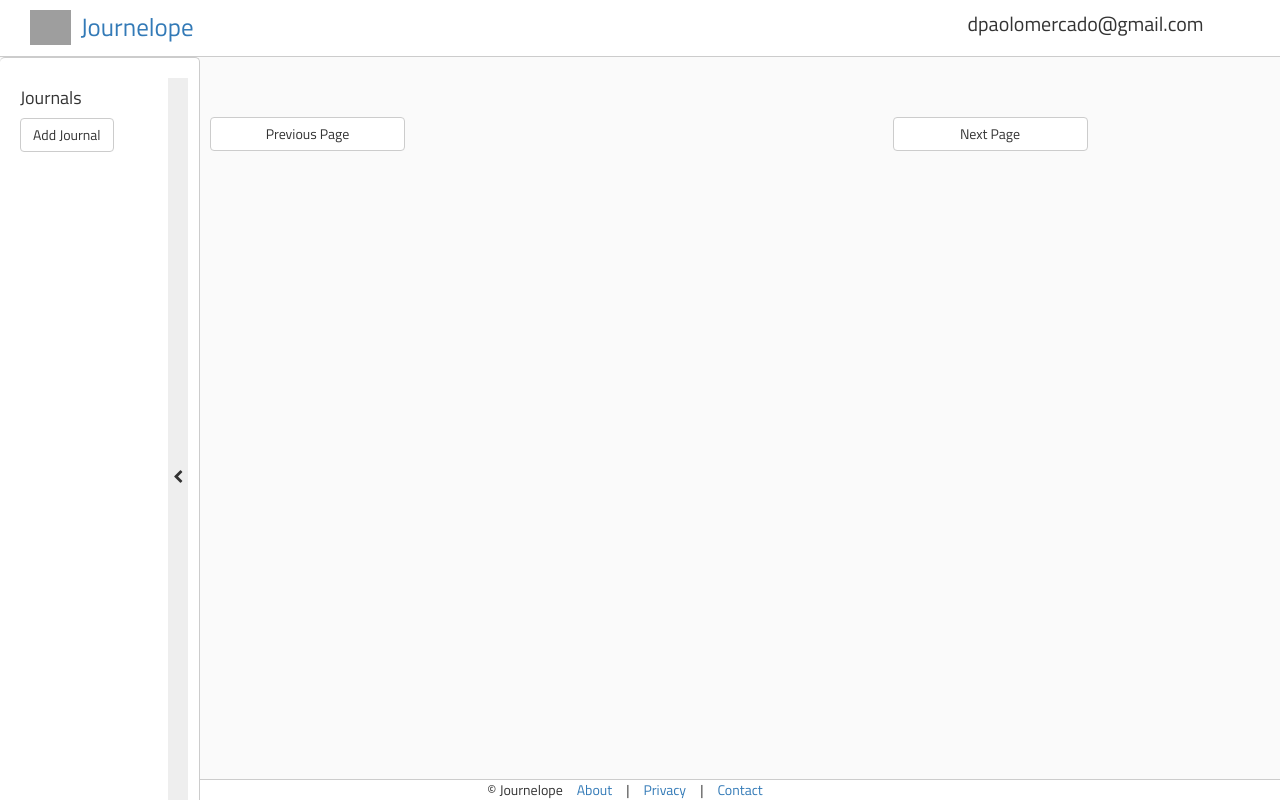
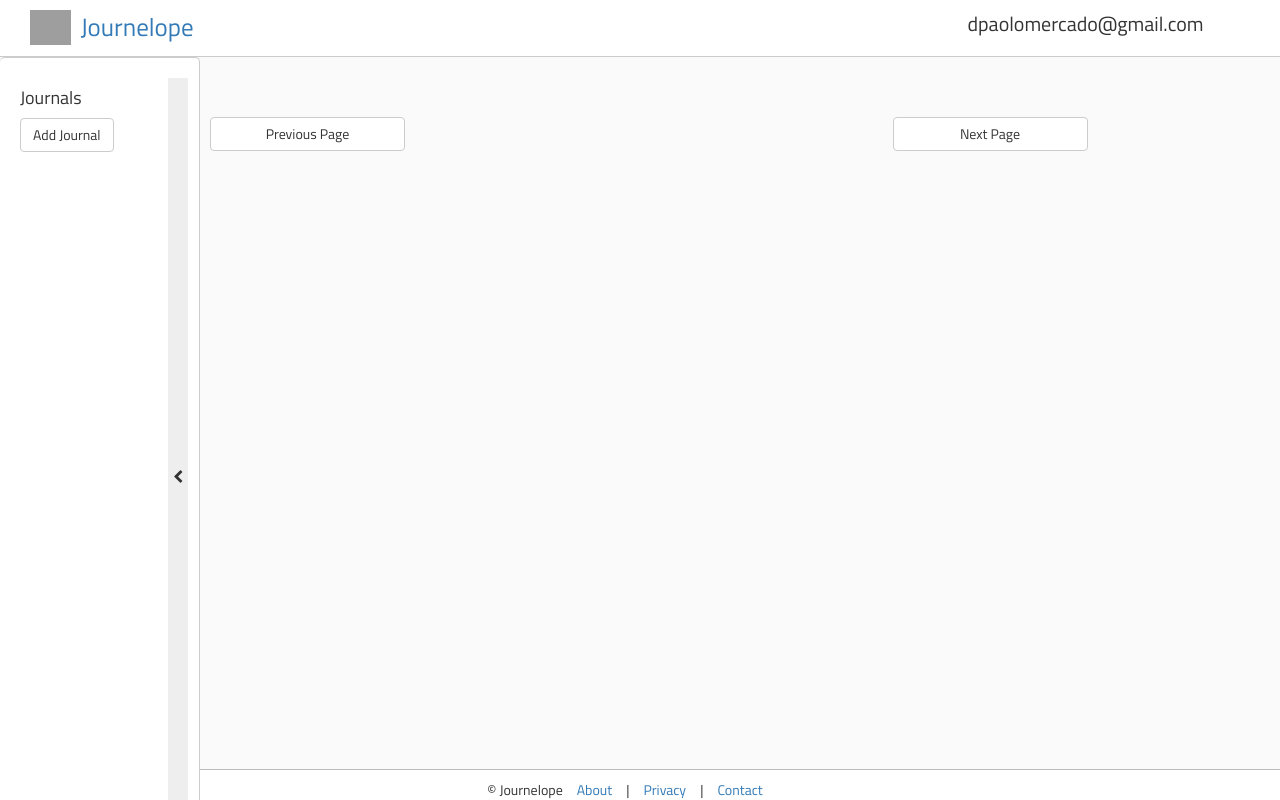
Before and after one commit to paolopaolopaolo/journelope, a Django app: page /journal/ in a window 1280 px wide. Run offline with Django 3.2, Linux system fonts and the light colour scheme; a user stored in the database is signed in; data comes from the database, SQL or seed files in the repository; style sheets or scripts are compiled from the project's sources; parts of the project's set-up code (start-up, migrations or seed data) failed here and were passed over; some libraries are stand-ins or nearby versions; grey boxes are pictures that could not be loaded.

Commit message:
Style and UI Fixes:
- Even out whitespace on the landing page
- Even out spacing relative to footer shared element
- Change 'fa-times' Journal Delete button to 'fa-trash-o'
- Bug Fix: Override 'destroy' method on Img class to use correct
           urlRoot

```diff
--- a/static/j_app/journal/js/backbone/models/JournalPageModels.js
+++ b/static/j_app/journal/js/backbone/models/JournalPageModels.js
@@ -25,6 +25,10 @@ var Page = JournalPageModel.extend({
 
 var Img = JournalPageModel.extend({
 	urlRoot: '/page/',
+	destroy: function (attrs, opts) {
+		this.urlRoot = '/ji/';
+		return Backbone.Model.prototype.destroy.apply(this, arguments);
+	},
 	save: function (attrs, opts) {
 		this.urlRoot = '/ji/';
 		return Backbone.Model.prototype.save.apply(this, arguments);
--- a/static/j_app/landing_page/less/base.less
+++ b/static/j_app/landing_page/less/base.less
@@ -32,7 +32,7 @@
 	overflow: hidden;
 	img {
 		width: 100%;
-		max-height: 100%;
+		height: 100%;
 		margin: 0 auto;
 	}
 }
--- a/static/j_app/shared/less/base.less
+++ b/static/j_app/shared/less/base.less
@@ -33,7 +33,7 @@ html {
       position: relative;
       font-family: 'Titillium Web', sans-serif;
       margin: 0;
-      padding: 0;
+      padding: 0 0 20px 0;
       background-color: #fafafa;
       .header {
         background-color: #fff;
@@ -102,7 +102,8 @@ html {
         width: 100%;
         position: absolute;
         bottom: 0;
-        border-top: 1px solid #ccc;
+        border-top: 1px solid #bbb;
+        padding-top: 10px;
         .footer {
           width: 100%;
           text-align: center;
--- a/templates/j_app/journal/base.html
+++ b/templates/j_app/journal/base.html
@@ -49,7 +49,7 @@
 				<%= att.textFilename %>
 			</div>
 			<button class="delete-journal">
-				<i class="fa fa-times"></i>
+				<i class="fa fa-trash-o"></i>
 			</button>
 		</li>
 		<% }); %>
```
